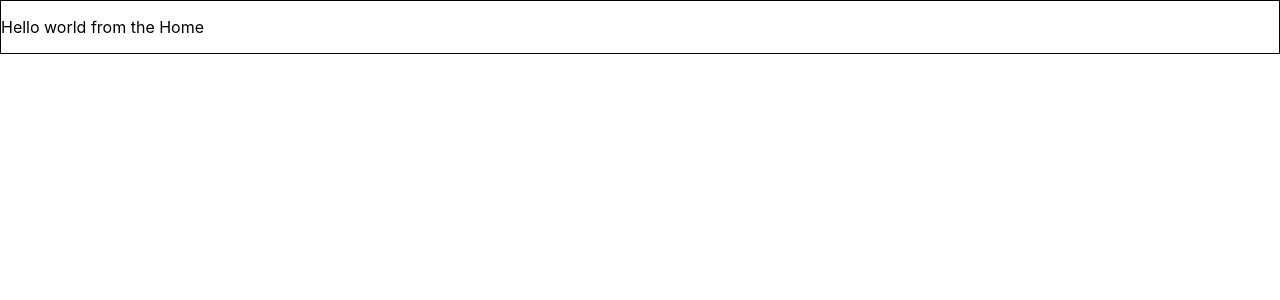
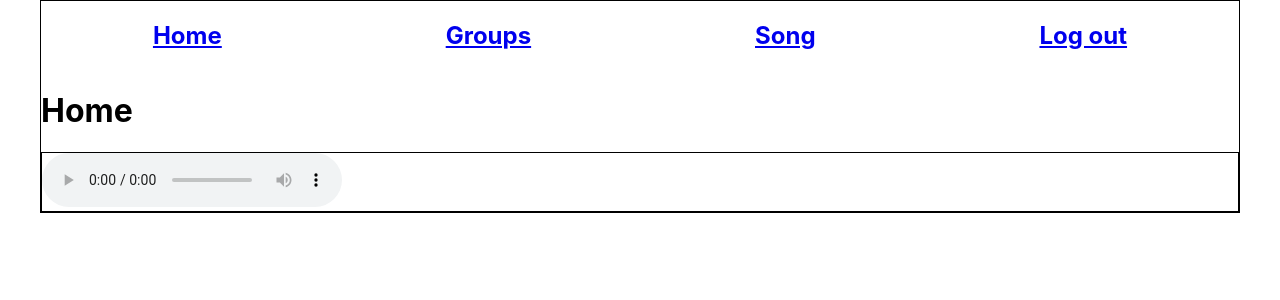
Before and after one commit to jeffzhkw/WeListen, a React (Create React App) app in the folder front-end/: page /home in a window 1280 px wide. Shown: the top 300 px of the page. Built offline with nearby package versions, Linux system fonts and the light colour scheme.

Commit message:
arrange files, test integrating backend

```diff
--- a/front-end/src/App.js
+++ b/front-end/src/App.js
@@ -3,23 +3,33 @@ import { BrowserRouter as Router, Switch, Route } from "react-router-dom";
 import "./css/App.css";
 import Home from "./containers/Home";
 import Groups from "./containers/Groups";
+import Song from "./containers/Song";
 import Login from "./containers/Login";
+import Start from "./containers/Start";
 
 function App() {
   return (
     <div className="App">
       <Router>
         <Switch>
+          <Route path="/groups">
+            <Groups />
+          </Route>
+
           <Route path="/home">
             <Home />
           </Route>
 
-          <Route path="/groups">
-            <Groups />
+          <Route path="/song">
+            <Song />
+          </Route>
+
+          <Route path="/login">
+            <Login />
           </Route>
 
           <Route path="/">
-            <Login />
+            <Start />
           </Route>
         </Switch>
       </Router>
--- a/front-end/src/components/Controlbar.js
+++ b/front-end/src/components/Controlbar.js
@@ -1,9 +1,21 @@
 import React from "react";
 
 function ControlBar() {
+  var audioStream =
+    "https://r3---sn-ab5l6nzr.googlevideo.com/videoplayback?expire=1636169970&ei=kqSFYdnTGdDFgwPq0IXoDQ&ip=216.165.95.191&id=o-AIcUp01wMJwGJmO6pHuBx7zK_kDxGt3FafaET9EfQU-M&itag=140&source=youtube&requiressl=yes&mh=IK&mm=31%2C29&mn=sn-ab5l6nzr%2Csn-ab5szn7y&ms=au%2Crdu&mv=m&mvi=3&pl=19&initcwndbps=2976250&vprv=1&mime=audio%2Fmp4&ns=m3Yd85aETB1cIVzhJ1jhv9MG&gir=yes&clen=3402416&dur=210.187&lmt=1607904036725382&mt=1636148215&fvip=3&keepalive=yes&fexp=24001373%2C24007246&c=WEB&txp=5531432&n=uNWj2TMVvsizTjYP&sparams=expire%2Cei%2Cip%2Cid%2Citag%2Csource%2Crequiressl%2Cvprv%2Cmime%2Cns%2Cgir%2Cclen%2Cdur%2Clmt&sig=AOq0QJ8wRQIhAOcKU_JrqpIi1xq45KCaIwlrRchxlR7HP1P3-3kmFd3VAiAMw2UMjFZGHjuoYjfKoQ_L4e0QcJFALN5bRwV1CNcV6g%3D%3D&lsparams=mh%2Cmm%2Cmn%2Cms%2Cmv%2Cmvi%2Cpl%2Cinitcwndbps&lsig=AG3C_xAwRgIhAK9C-uaeZGc9EosZC0Ph_l6i1Ios8NILyxfIC5Jd9nI-AiEAtnEarVakCB_9j_zToUxM0_GnP6nFzxiEzBaGQPpWQ4w%3D";
+
   return (
-    <div className="statBar">
-      <img></img>
+    <div className="controlBarWrapper">
+      <div className="musicPlayer">
+        <audio controls src={audioStream}>
+          Your browser does not support the
+          <code>audio</code> element.
+        </audio>
+      </div>
+      <div className="channelDetail">
+        <div className="listener"></div>
+        <div className="channelAdmin"></div>
+      </div>
     </div>
   );
 }
--- a/front-end/src/components/Navbar.js
+++ b/front-end/src/components/Navbar.js
@@ -1,7 +1,22 @@
 import React from "react";
 
 function NavBar() {
-  return <div className="navBar"></div>;
+  return (
+    <div className="navBar">
+      <h2>
+        <a href="\home">Home</a>
+      </h2>
+      <h2>
+        <a href="\groups">Groups</a>
+      </h2>
+      <h2>
+        <a href="\Song">Song</a>
+      </h2>
+      <h2>
+        <a href="\start">Log out</a>
+      </h2>
+    </div>
+  );
 }
 
 export default NavBar;
--- a/front-end/src/containers/Groups.js
+++ b/front-end/src/containers/Groups.js
@@ -1,7 +1,15 @@
 import React from "react";
+import NavBar from "../components/NavBar";
+import ControlBar from "../components/ControlBar";
 
 function Groups() {
-  return <div className="groups"></div>;
+  return (
+    <div className="groupsWrapper">
+      <NavBar />
+      <h1>Groups</h1>
+      <ControlBar />
+    </div>
+  );
 }
 
 export default Groups;
--- a/front-end/src/containers/Home.js
+++ b/front-end/src/containers/Home.js
@@ -1,11 +1,14 @@
 import React from "react";
-import NavBar from "../components/Navbar";
-import ControlBar from "../components/Controlbar";
+import NavBar from "../components/NavBar";
+import ControlBar from "../components/ControlBar";
 
 function Home() {
   return (
     <div className="homeWrapper">
-      <p>Hello world from the Home</p>
+      <NavBar />
+      <h1>Home</h1>
+
+      <ControlBar />
     </div>
   );
 }
--- a/front-end/src/containers/Login.js
+++ b/front-end/src/containers/Login.js
@@ -3,16 +3,20 @@ import React from "react";
 function Login() {
   //handle events
   //https://reactjs.org/docs/handling-events.html
-  function changeWord() {}
   return (
     <div className="loginPage">
-      <p>hello world from React app.</p>
       <p>This is the landing page with login</p>
-      <a href="/home">to Home</a>
-      <form onSubmit={(e) => changeWord()}>
-        <input type="text" />
-        <input type="button" value="submit" />
+      <p>TODO: Authentication</p>
+      <form>
+        <label htmlFor="username">username</label>
+        <input type="text" name="username"></input>
+        <br></br>
+        <label htmlFor="password">password</label>
+        <input type="text" name="password"></input>
+        <br></br>
+        <button type="submit">Submit</button>
       </form>
+      <a href="/home">Assuming success: To Home</a>
     </div>
   );
 }
--- a/front-end/src/containers/Song.js
+++ b/front-end/src/containers/Song.js
@@ -1,5 +1,21 @@
 import React from "react";
+import NavBar from "../components/NavBar";
+import ControlBar from "../components/ControlBar";
 
-function Song() {}
+function Song() {
+  return (
+    <div className="songWrapper">
+      <NavBar />
+      <h1>Song</h1>
+      <p> search a song </p>
+      <form method="POST">
+        <label htmlFor="songname">Songname</label>
+        <input type="text" name="songname" id="songname" required></input>
+        <button type="submit">Search</button>
+      </form>
+      <ControlBar />
+    </div>
+  );
+}
 
 export default Song;
--- /dev/null
+++ b/front-end/src/containers/Start.js
@@ -0,0 +1,12 @@
+import React from "react";
+
+function Start() {
+  return (
+    <div>
+      <p>Hello new user, please login or sign up</p>
+      <a href="/login">Continue</a>
+    </div>
+  );
+}
+
+export default Start;
--- a/front-end/src/css/App.css
+++ b/front-end/src/css/App.css
@@ -3,8 +3,19 @@
 }
 
 .App {
-  max-width: 1280px;
+  max-width: 1200px;
   margin: auto;
+  border: 1px solid black;
+}
+
+.navBar {
+  display: flex;
+  flex-direction: row;
+  justify-content: space-around;
+}
+.controlBarWrapper {
+  display: flex;
+  flex-direction: row;
   border: 1px solid black;
 }
 
```
